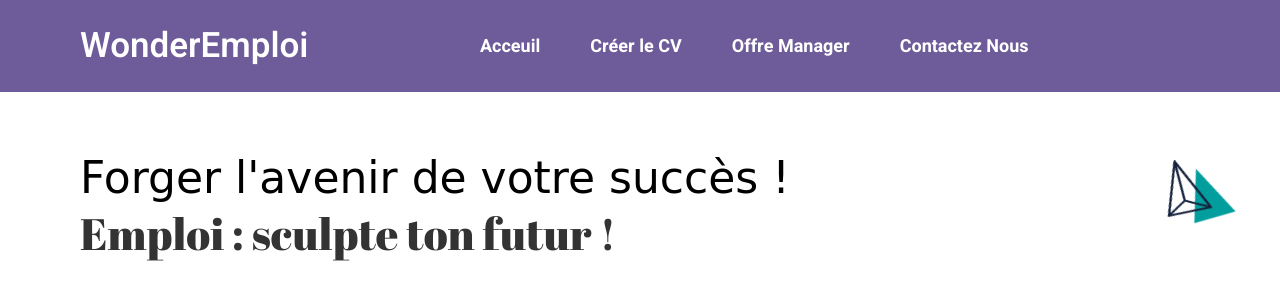
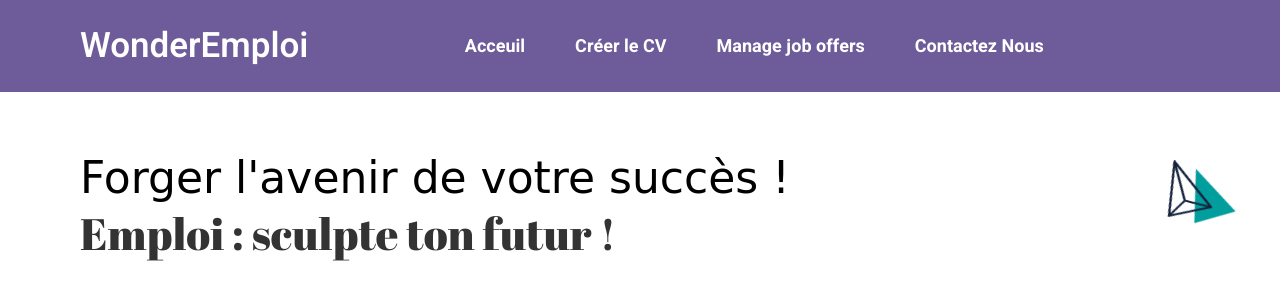
Before and after one commit to abarah/Projet_job_offers, a Flask app: page / in a window 1280 px wide. Shown: the top 300 px of the page. Run offline with Flask 2, Linux system fonts and the light colour scheme; some web fonts are replaced.

Commit message:
Update index.html

```diff
--- a/templates/index.html
+++ b/templates/index.html
@@ -60,7 +60,7 @@
 
 
           <li>
-            <a href="manage_job_offers.html" class="navbar-link">Offre Manager </a>
+            <a href="manage_job_offers" class="navbar-link">Manage job offers </a>
           </li>
 
 
```
